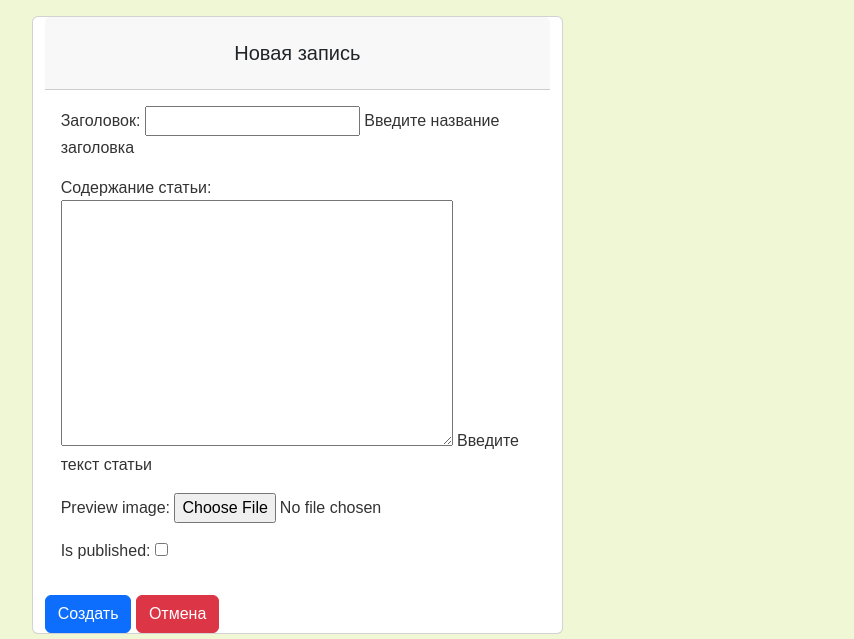
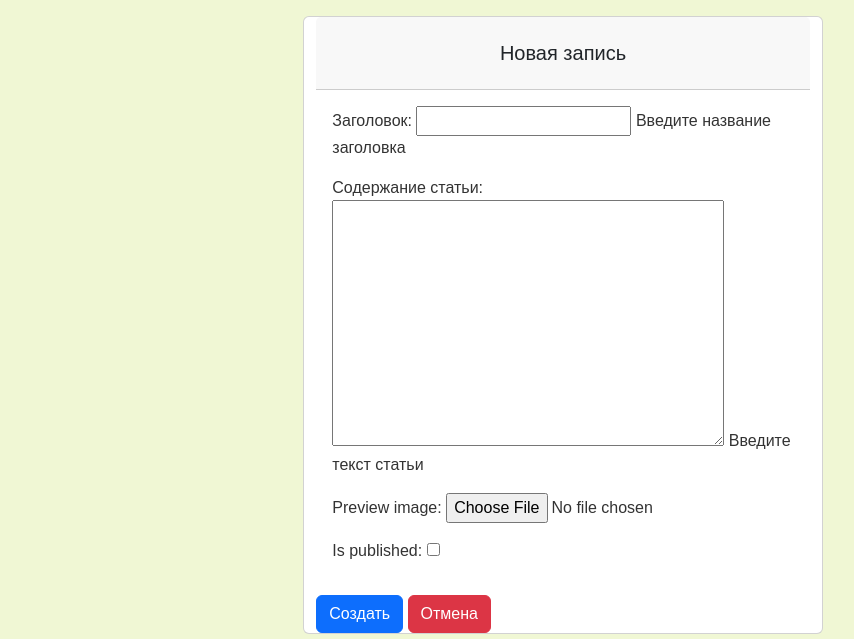
Before and after one commit to ku93/homtwork_4, a Django app: page /create/ in a window 1280 px wide. Shown: the part 161-800 px from the top of the page, without its empty margins (77-931 px from the left). Run offline with Django 5.2, Linux system fonts and the light colour scheme; some libraries are stand-ins or nearby versions.

Commit message:
django_wb_7

```diff
--- a/blog/templates/blog/base.html
+++ b/blog/templates/blog/base.html
@@ -23,7 +23,6 @@
 
 </div>
 
-<script src="{% static 'js/popper.min.js' %}"></script>
-<script src="{% static 'js/bootstrap.min.js' %}"></script>
+<script src="{% static 'js/bootstrap.bundle.min.js' %}"></script>
 </body>
 </html>
--- a/blog/templates/blog/includes/inc_menu.html
+++ b/blog/templates/blog/includes/inc_menu.html
@@ -4,7 +4,7 @@
         <div class="d-flex align-items-center">
             <div class="photo-container ms-3">
                 <a class="navbar-brand" href="#">
-                <img src="{% static 'blog/my_f.png' %}" alt="Логотип блога" style="max-width: 100%; height: auto;" >
+                    <img src="{% static 'blog/my_f.png' %}" alt="Логотип блога" style="max-width: 100%; height: auto;">
                 </a>
             </div>
             <div class="ms-3">
--- a/blog/templates/blog/post_form.html
+++ b/blog/templates/blog/post_form.html
@@ -1,28 +1,33 @@
 {% extends 'blog/base.html' %}
+{% load static %}
 {% block title %} Новая запись {% endblock %}
 {% block content %}
- <div class="container">
-     <div class="row">
-         <div class="col-6">
+<div class="container h-100 d-flex align-items-center justify-content-center">
+    <div class="row w-50">
+        <div class="col-12">
             <form class="row" method="post" enctype="multipart/form-data">
                 <div class="card">
                     <div class="card-header text-center">
                         <h5 class="card-title mt-2" style="min-height: 40px;">
                             {% if object %}
                                 Редактирование
-                             {%else%}
+                            {% else %}
                                 Новая запись
-                             {%endif%}</h5>
+                            {% endif %}
+                        </h5>
                     </div>
                     <div class="card-body d-flex flex-column justify-content-between">
-                         {%csrf_token%}
-                         {{form.as_p}}
+                        {% csrf_token %}
+                        {{ form.as_p }}
                     </div>
                     <div class="mt-auto">
-                         <button type="submit" class="btn btn-primary">{% if object %}
+                        <button type="submit" class="btn btn-primary">
+                            {% if object %}
                                 Сохранить
-                             {% else%}
-                             Создать{% endif %}</button>
+                            {% else %}
+                                Создать
+                            {% endif %}
+                        </button>
                         <button type="button" class="btn btn-danger" onclick="history.back()">Отмена</button>
                     </div>
                 </div>
--- a/blog/urls.py
+++ b/blog/urls.py
@@ -15,7 +15,7 @@ from .views import (
 app_name = BlogConfig.name
 
 urlpatterns = [
-    path("b", Home.as_view(), name='home'),
+    path("", Home.as_view(), name='home'),
     path('blog', PostListView.as_view(), name='blog'),
     path('<int:pk>/', PostDetailView.as_view(), name='post_detail'),
     path('create/', PostCreateView.as_view(), name='post_create'),
--- a/catalog/urls.py
+++ b/catalog/urls.py
@@ -6,7 +6,7 @@ from .views import ProductListView, ProductDetailView, CategoryListView, Categor
 app_name = CatalogConfig.name
 
 urlpatterns = [
-    path("", ProductListView.as_view(), name='home'),
+    path("c", ProductListView.as_view(), name='home'),
     path("catalogs", CategoryListView.as_view(), name='catalogs'),
     path('/contacts', Contacts.as_view(), name='contacts'),
     path('products/<int:pk>/', ProductDetailView.as_view(), name='product_detail'),
```
Also changed, not shown: blog/templates/blog/post_confirm_delete.html (+6 -7 lines). Lines whose indentation alone changed are shown as unchanged.
